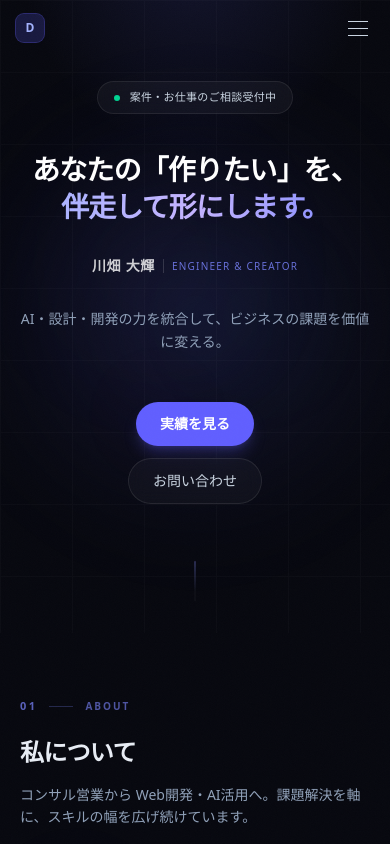
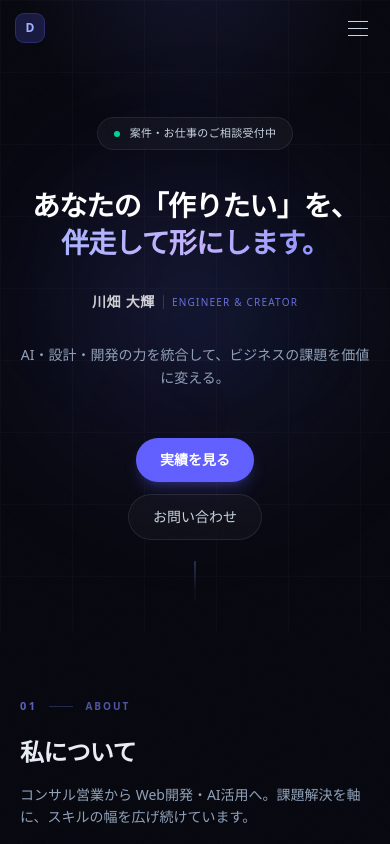
Before and after one commit to kawaddd/my-portfolio-app, a Next.js app: page / in a window 390 px wide. Shown: the top 844 px of the page. Built offline with nearby package versions, Linux system fonts and the light colour scheme.

Commit message:
Reduce CTA bottom padding on mobile hero section
Co-Authored-By: Claude Sonnet 4.6 <noreply@anthropic.com>

```diff
--- a/src/components/sections/Hero.tsx
+++ b/src/components/sections/Hero.tsx
@@ -171,7 +171,7 @@ export function Hero() {
           initial={{ opacity: 0, y: 16 }}
           animate={{ opacity: 1, y: 0 }}
           transition={{ duration: 0.7, delay: 1.1 }}
-          className="flex flex-col items-center justify-center gap-3 sm:flex-row sm:gap-4 pb-28 sm:pb-20"
+          className="flex flex-col items-center justify-center gap-3 sm:flex-row sm:gap-4 pb-10 sm:pb-20"
         >
           <button
             onClick={() =>
```
